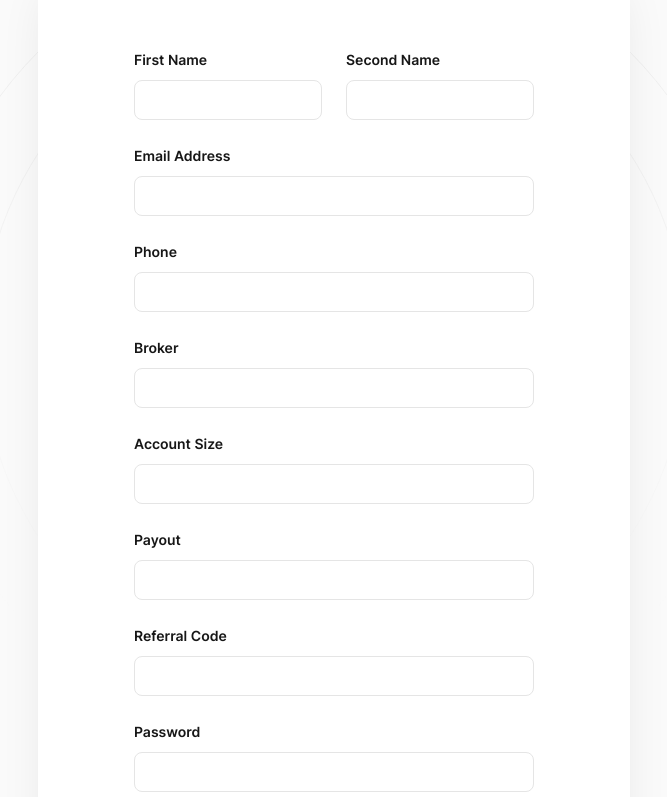
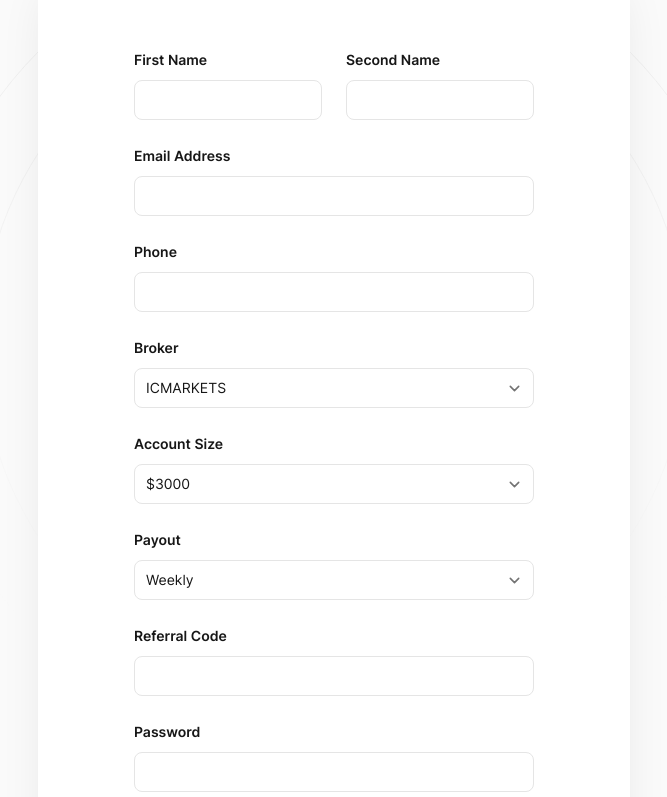
Before and after one commit to codefromahmad/pocket-tailwind-next, a Next.js app: page /register in a window 1280 px wide. Shown: the part 388-1185 px from the top of the page, without its empty margins (306-973 px from the left). Built offline with nearby package versions, Linux system fonts and the light colour scheme.

Commit message:
Register page fields update.

```diff
--- a/src/pages/register.jsx
+++ b/src/pages/register.jsx
@@ -3,7 +3,7 @@ import Link from 'next/link'
 
 import { AuthLayout } from '@/components/AuthLayout'
 import { Button } from '@/components/Button'
-import { TextField } from '@/components/Fields'
+import { SelectField, TextField } from '@/components/Fields'
 
 export default function Register() {
   return (
@@ -59,33 +59,59 @@ export default function Register() {
               autoComplete="phone"
               required
             />
-            <TextField
+            <SelectField
               className="col-span-full"
               label="Broker"
               id="broker"
               name="broker"
-              type="broker"
-              autoComplete="broker"
               required
-            />
-            <TextField
+            >
+              <optgroup label="FT9ja Classic">
+                <option>ICMARKETS</option>
+                <option>FXTM</option>
+                <option>DERIV</option>
+              </optgroup>
+              <optgroup label="FT9ja Challenge">
+                <option>ICMARKETS</option>
+                <option>FXTM</option>
+              </optgroup>
+            </SelectField>
+
+            <SelectField
               className="col-span-full"
               label="Account Size"
-              id="accsize"
-              name="accsize"
-              type="accsize"
-              autoComplete="accsize"
+              id="payout"
+              name="payout"
               required
-            />
-            <TextField
+            >
+              <optgroup label="FT9ja Classic">
+                <option>$3000</option>
+                <option>$5000</option>
+                <option>$25,000</option>
+              </optgroup>
+              <optgroup label="FT9ja Challenge">
+                <option>$5000</option>
+                <option>$10000</option>
+                <option>$25,000</option>
+              </optgroup>
+            </SelectField>
+
+            <SelectField
               className="col-span-full"
               label="Payout"
               id="payout"
               name="payout"
-              type="payout"
-              autoComplete="payout"
               required
-            />
+            >
+              <optgroup label="FT9ja Classic">
+                <option>Weekly</option>
+                <option>Monthly</option>
+              </optgroup>
+              <optgroup label="FT9ja Challenge">
+                <option>Bi-weekly</option>
+                <option>Monthly</option>
+              </optgroup>
+            </SelectField>
             <TextField
               className="col-span-full"
               label="Referral Code"
@@ -114,7 +140,11 @@ export default function Register() {
               required
             />
           </div>
-          <Button type="submit" color="cyan" className="mt-8 w-full hover:bg-gray-800 focus:bg-[#28a745] duration-200 focus:text-white/80">
+          <Button
+            type="submit"
+            color="cyan"
+            className="mt-8 w-full duration-200 hover:bg-gray-800 focus:bg-[#28a745] focus:text-white/80"
+          >
             Get started today
           </Button>
         </form>
```
